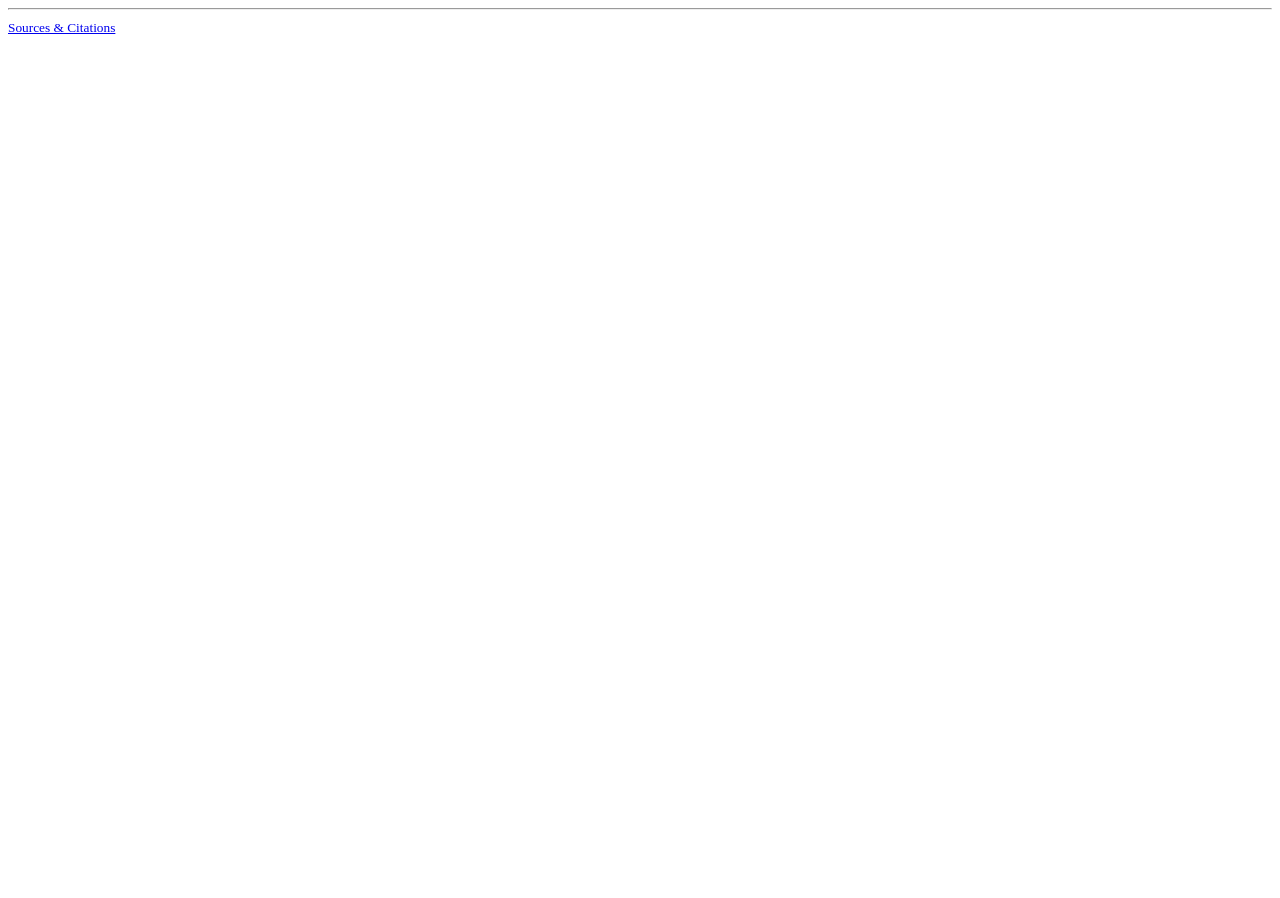
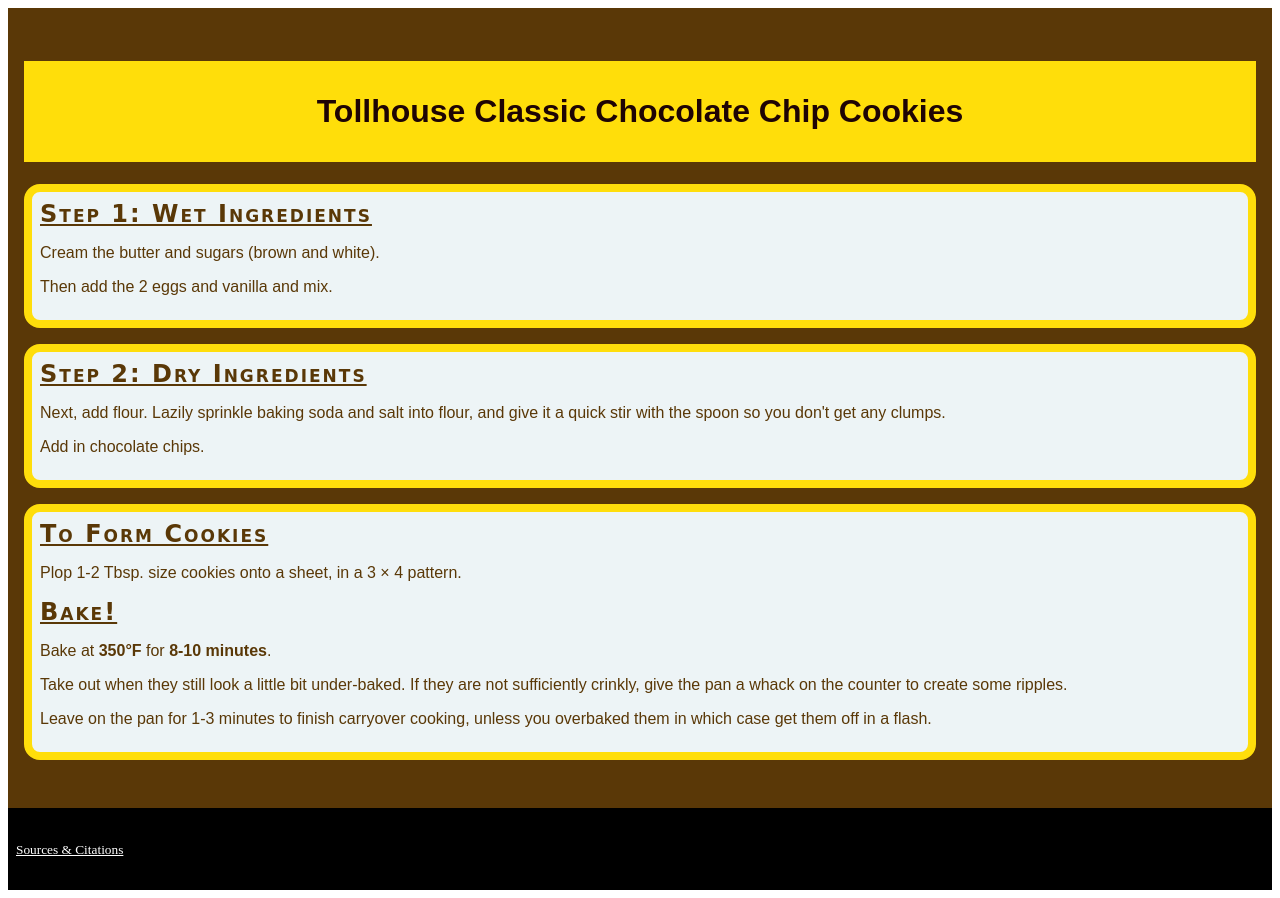
Before and after one commit to thinkle-iacs/recipe-demo, a website: page index.html in a window 1280 px wide. Before the commit the page ends 800 px from the top, so only its background shows below. Drawn offline with Linux system fonts and the light colour scheme; a web font is replaced by a local one.

Commit message:
Demo recipe changes

```diff
--- a/index.html
+++ b/index.html
@@ -5,13 +5,61 @@
     <meta name="viewport" content="width=device-width, initial-scale=1">
     <meta name="description" content="My recipe.">
     <title>My Recipe</title>
+    <!--
+      Google fonts inserted by Claude.ai
+    -->
+    <link rel="preconnect" href="https://fonts.googleapis.com">
+    <link rel="preconnect" href="https://fonts.gstatic.com" crossorigin>
+    <link href="https://fonts.googleapis.com/css2?family=Molle:ital@1&display=swap" rel="stylesheet">
     <link rel="stylesheet" type="text/css" href="styles.css">
+    <link rel="preconnect" href="https://fonts.googleapis.com">
+    <link
+      href="https://fonts.googleapis.com/css2?family=Cantarell:ital,wght@0,400;0,700;1,400;1,700&display=swap"
+      rel="stylesheet">
   </head>
   <body>
     <!-- Your recipe goes here! -->
-
+    <main>
+      <h1>Tollhouse Classic Chocolate Chip Cookies</h1>
+      <section>
+        <h2>
+          Step 1: Wet Ingredients
+        </h2>
+        <p>
+          Cream the butter and sugars (brown and white).
+        </p>
+        <p>
+          Then add the 2 eggs and vanilla and mix.
+        </p>
+      </section>
+      <section>
+        <h2>Step 2: Dry Ingredients</h2>
+        <p>
+          Next, add flour. Lazily sprinkle baking soda and
+          salt into flour, and give it a quick stir with
+          the spoon so you don't get any clumps.
+        </p>
+        <p>
+          Add in chocolate chips.
+        </p>
+      </section>
+      <section>
+        <h2>To Form Cookies</h2>
+        <p>Plop 1-2 Tbsp. size cookies onto a sheet,
+          in a 3 &times; 4 pattern.</p>
+        <h2>Bake!</h2>
+        <p>Bake at <b>350°F</b> for <b>8-10 minutes</b>.</p>
+        <p>Take out when they still look a little bit under-baked. If they are not sufficiently
+          crinkly,
+          give the pan a whack on the counter to create
+          some ripples.
+        </p>
+        <p>Leave on the pan for 1-3 minutes to finish
+          carryover cooking, unless you overbaked them
+          in which case get them off in a flash.</p>
+      </section>
+    </main>
     <footer>
-      <hr>
       <small>
         <a href="citations.html">Sources &amp; Citations</a>
       </small>
--- a/styles.css
+++ b/styles.css
@@ -1 +1,47 @@
 /* Your styles go here! */
+main {
+  background-color: rgb(90, 56, 7);
+  color: rgb(237, 244, 246);
+  padding: 32px 16px;
+  font-family: "Cantarell", sans-serif;
+}
+
+section {
+    background-color: rgb(237, 244, 246);
+    color: rgb(90, 56, 7);
+    padding: 8px;
+    margin-block: 16px;
+    border-style: solid;
+    border-color: #ffde0b;
+    border-width: 8px;
+    border-radius: 16px;
+}
+
+
+h1 {
+  background-color: rgb(255, 222, 10);
+  color: rgb(30, 4, 4);
+  padding: 32px 8px;
+  text-align: center;
+  /*
+    Google fonts inserted by Claude.ai
+  */
+}
+
+h2 {
+    margin-block: 0;
+    font-family: 'Molle', cursive;
+    text-decoration: underline;
+    letter-spacing: 2px;
+    font-variant: small-caps;
+}
+
+footer {
+  background-color: black;
+  color: white;
+  padding: 32px 8px;
+}
+
+footer a {
+  color: white;
+}
```
